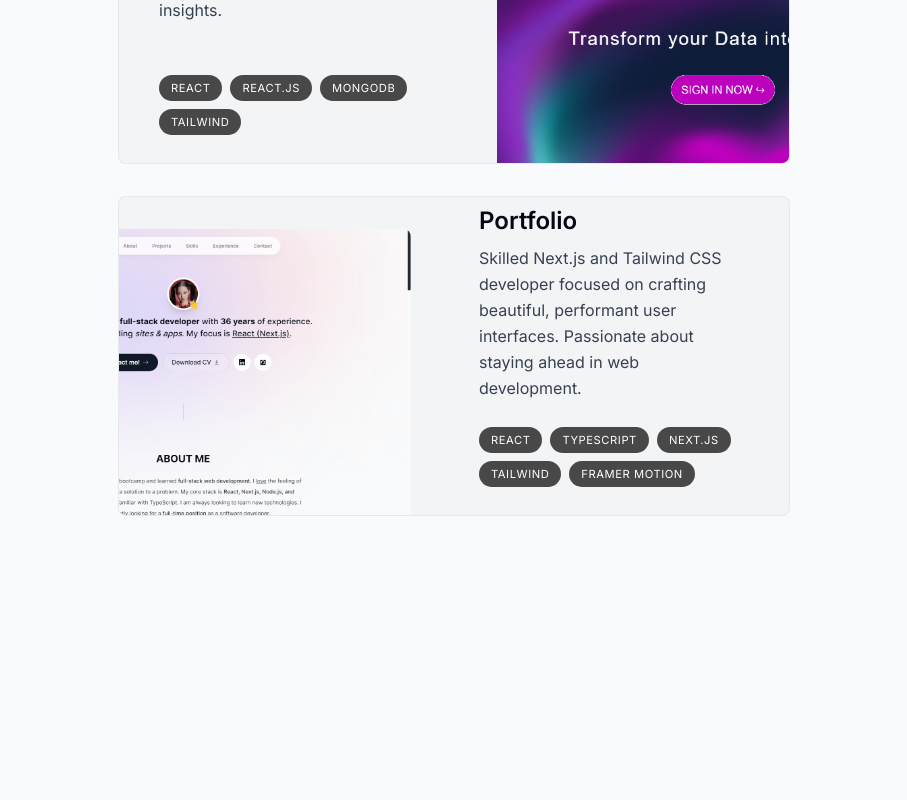
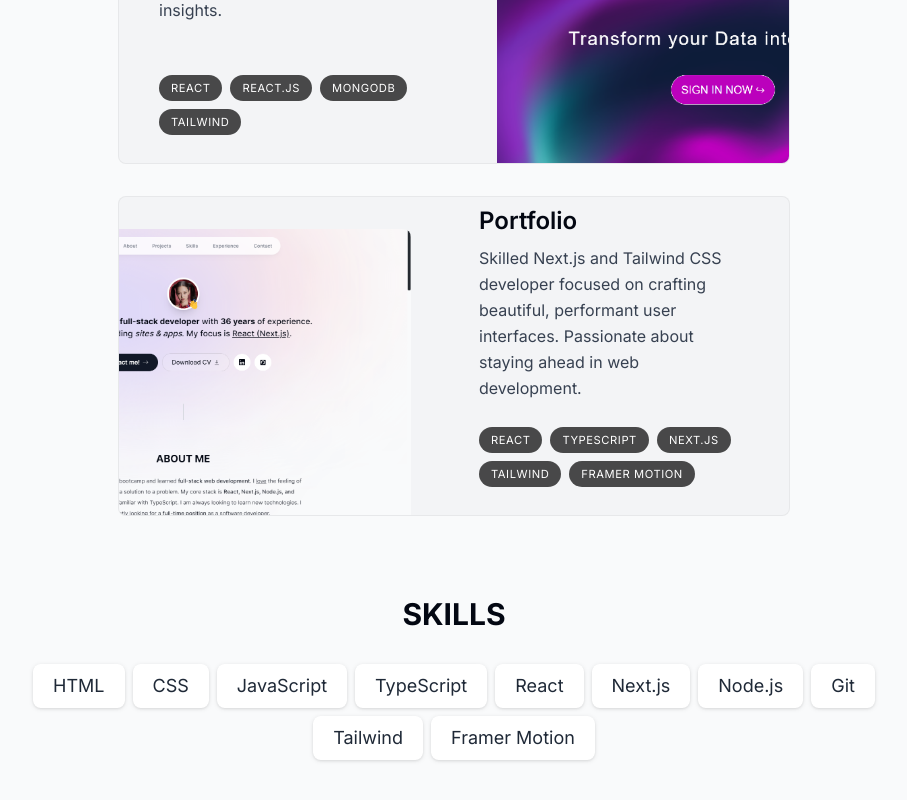
Before and after one commit to thanhduy1706/portfolio, a Next.js app: page / in a window 1280 px wide. Shown: the part 1386-2186 px from the top of the page, without its empty margins (186-1093 px from the left). Built offline with nearby package versions, Linux system fonts and the light colour scheme.

Commit message:
Add Skills component and update Projects styling

```diff
--- a/app/page.tsx
+++ b/app/page.tsx
@@ -2,6 +2,7 @@
 import Intro from "@/components/intro"
 import SectionDivider from "@/components/section-divider"
 import Projects from "@/components/projects"
+import Skills from "@/components/skills"
 
 export default function Home() {
   return (
@@ -10,6 +11,7 @@
         <SectionDivider/>
         <About/>
         <Projects/>
+        <Skills/>
     </main>
   )
 }
--- a/components/projects.tsx
+++ b/components/projects.tsx
@@ -24,7 +24,7 @@
     <section
       ref={ref}
       id="projects"
-      className="scroll-mt-28">
+      className="mb-20 scroll-mt-28">
       <SectionHeading>Projects</SectionHeading>
 
       <div>
--- /dev/null
+++ b/components/skills.tsx
@@ -0,0 +1,52 @@
+"use client"
+
+import React from "react"
+import SectionHeading from "./section-heading"
+import { skillsData } from "@/lib/data"
+import { useSectionInView } from "@/lib/hooks"
+import { motion } from "framer-motion"
+
+const fadeInAnimationVariants = {
+  initial: {
+    opacity: 0,
+    y: 100,
+  },
+  animate: (index: number) => ({
+    opacity: 1,
+    y: 0,
+    transition: {
+      delay: 0.15 * index,
+    },
+  }),
+}
+
+export default function Skills() {
+  const { ref } = useSectionInView("Skills");
+
+  return (
+    <section
+      id="skills"
+      ref={ref}
+      className="mb-28 max-w-[53rem] scroll-mt-28 text-center sm:mb-40"
+    >
+      <SectionHeading>Skills</SectionHeading>
+      <ul className="flex flex-wrap justify-center gap-2 text-lg text-gray-800">
+        {skillsData.map((skill, index) => (
+          <motion.li
+            className="px-5 py-2 bg-white rounded-lg drop-shadow border-black/10 "
+            key={index}
+            variants={fadeInAnimationVariants}
+            initial="initial"
+            whileInView="animate"
+            viewport={{
+              once: true,
+            }}
+            custom={index}
+          >
+            {skill}
+          </motion.li>
+        ))}
+      </ul>
+    </section>
+  )
+}
--- a/lib/data.ts
+++ b/lib/data.ts
@@ -87,14 +87,14 @@
   "Node.js",
   "Git",
   "Tailwind",
-  "Prisma",
-  "MongoDB",
-  "Redux",
-  "GraphQL",
-  "Apollo",
-  "Express",
-  "PostgreSQL",
-  "Python",
-  "Django",
+  // "Prisma",
+  // "MongoDB",
+  // "Redux",
+  // "GraphQL",
+  // "Apollo",
+  // "Express",
+  // "PostgreSQL",
+  // "Python",
+  // "Django",
   "Framer Motion",
 ] as const;
--- a/package.json
+++ b/package.json
@@ -23,6 +23,7 @@
     "react-dom": "18.2.0",
     "react-icons": "^5.0.1",
     "react-intersection-observer": "^9.8.0",
+    "react-vertical-timeline-component": "^3.6.0",
     "tailwindcss": "^3.4.1",
     "typescript": "5.3.3"
   }
```
Also changed, not shown: 1 other file (tests, documents, lock files or other folders).
